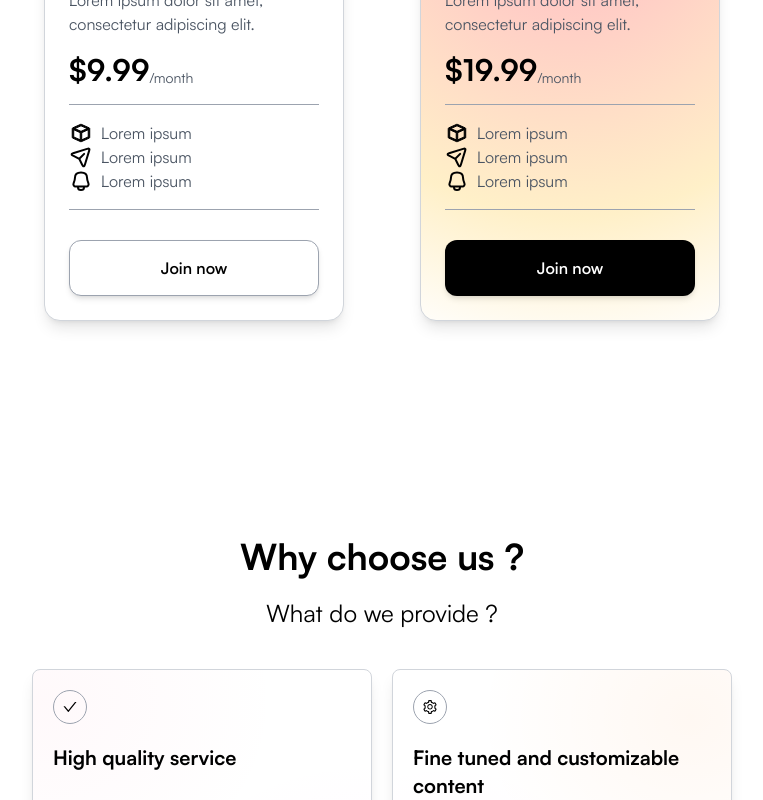
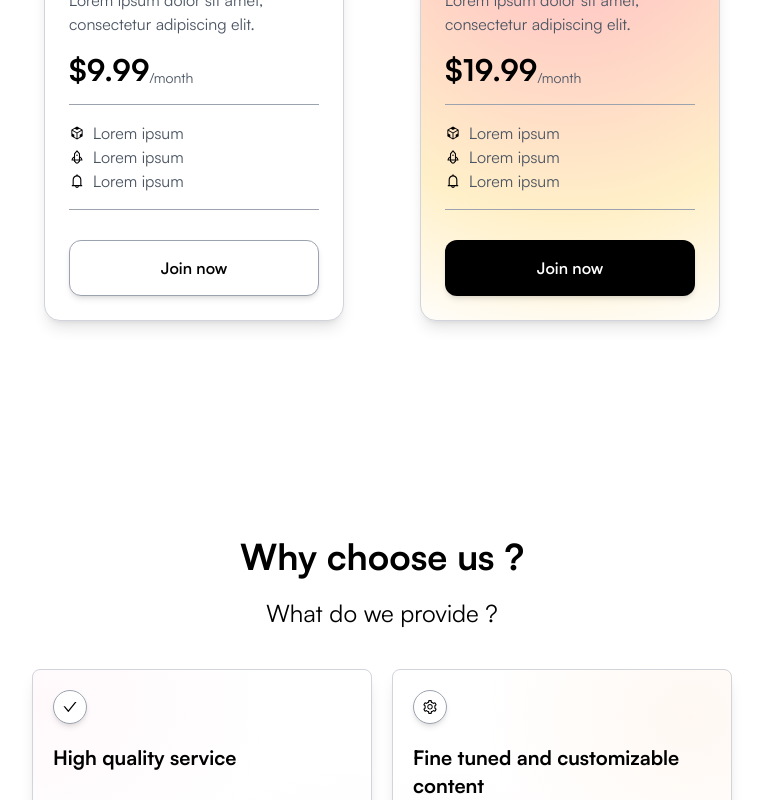
Before and after one commit to noah-blanchard/social-landing-page, a Next.js app: page / in a window 1280 px wide. Shown: the part 1300-2100 px from the top of the page, without its empty margins (258-1021 px from the left). Built offline with nearby package versions, Linux system fonts and the light colour scheme.

Commit message:
improvements

```diff
--- a/src/components/Cards/FeatureCard.tsx
+++ b/src/components/Cards/FeatureCard.tsx
@@ -6,14 +6,15 @@ const FeatureCard: React.FC<{
   children?: React.ReactNode;
 }> = ({ title, description, icon, children, bg }) => {
   return (
-    <div className="flex flex-col items-center justify-start w-full h-full border rounded-lg border-gray-300 bg-white shadow-lg p-5 text-black" style={bg}>
+    <div
+      className="flex flex-col items-center justify-start w-full h-full border rounded-lg border-gray-300 bg-white shadow-lg p-5 text-black"
+      style={bg}
+    >
       <div className="flex flex-col items-center justify-between w-full h-full">
         <div className="flex flex-col items-start justify-start w-full">
-          <div className="border rounded-full border-gray-400 p-2">
-          {icon}
-          </div>
+          <div className="border rounded-full border-gray-400 p-2 bg-white shadow-md">{icon}</div>
 
-        <h1 className="text-lg md:text-xl font-bold mt-5 w-full">{title}</h1>
+          <h1 className="text-lg md:text-xl font-bold mt-5 w-full">{title}</h1>
         </div>
         <p className="w-full mt-5 text-gray-600">{description}</p>
         {children}
--- a/src/components/Sections/LandingPage/PrincingSection.tsx
+++ b/src/components/Sections/LandingPage/PrincingSection.tsx
@@ -1,6 +1,10 @@
 import { useRouter } from "next/router";
 import PrincingCard from "../../Cards/PricingCard";
-import { Box3D, PaperPlane, Bell } from "@/components/SVGs/SVGs";
+import {
+  AiOutlineCodeSandbox,
+  AiOutlineRocket,
+  AiOutlineBell,
+} from "react-icons/ai";
 
 const PrincingSection: React.FC = () => {
   const router = useRouter();
@@ -12,7 +16,9 @@ const PrincingSection: React.FC = () => {
     >
       <h1 className="lg:text-4xl md:text-3xl text-xl font-bold text-black text-center flex-col flex md:space-y-5 px-16">
         <span>Choose the pricing plan</span>
-        <span className="text-lg md:text-2xl font-normal">that fits your needs</span>
+        <span className="text-lg md:text-2xl font-normal">
+          that fits your needs
+        </span>
       </h1>
       <div className="flex flex-col md:space-x-9 md:flex-row gap-y-10 gap-x-10">
         <PrincingCard
@@ -26,15 +32,15 @@ const PrincingSection: React.FC = () => {
         >
           <ul className="text-gray-600">
             <li className="flex flex-row items-center space-x-2">
-              <Box3D />
+              <AiOutlineCodeSandbox color="black" />
               <span>Lorem ipsum</span>
             </li>
             <li className="flex flex-row items-center space-x-2">
-              <PaperPlane />
+              <AiOutlineRocket color="black" />
               <span>Lorem ipsum</span>
             </li>
             <li className="flex flex-row items-center space-x-2">
-              <Bell />
+              <AiOutlineBell color="black" />
               <span>Lorem ipsum</span>
             </li>
           </ul>
@@ -51,15 +57,15 @@ const PrincingSection: React.FC = () => {
           {" "}
           <ul className="text-gray-600">
             <li className="flex flex-row items-center space-x-2">
-              <Box3D />
+              <AiOutlineCodeSandbox color="black" />
               <span>Lorem ipsum</span>
             </li>
             <li className="flex flex-row items-center space-x-2">
-              <PaperPlane />
+              <AiOutlineRocket color="black" />
               <span>Lorem ipsum</span>
             </li>
             <li className="flex flex-row items-center space-x-2">
-              <Bell />
+              <AiOutlineBell color="black" />
               <span>Lorem ipsum</span>
             </li>
           </ul>
```
